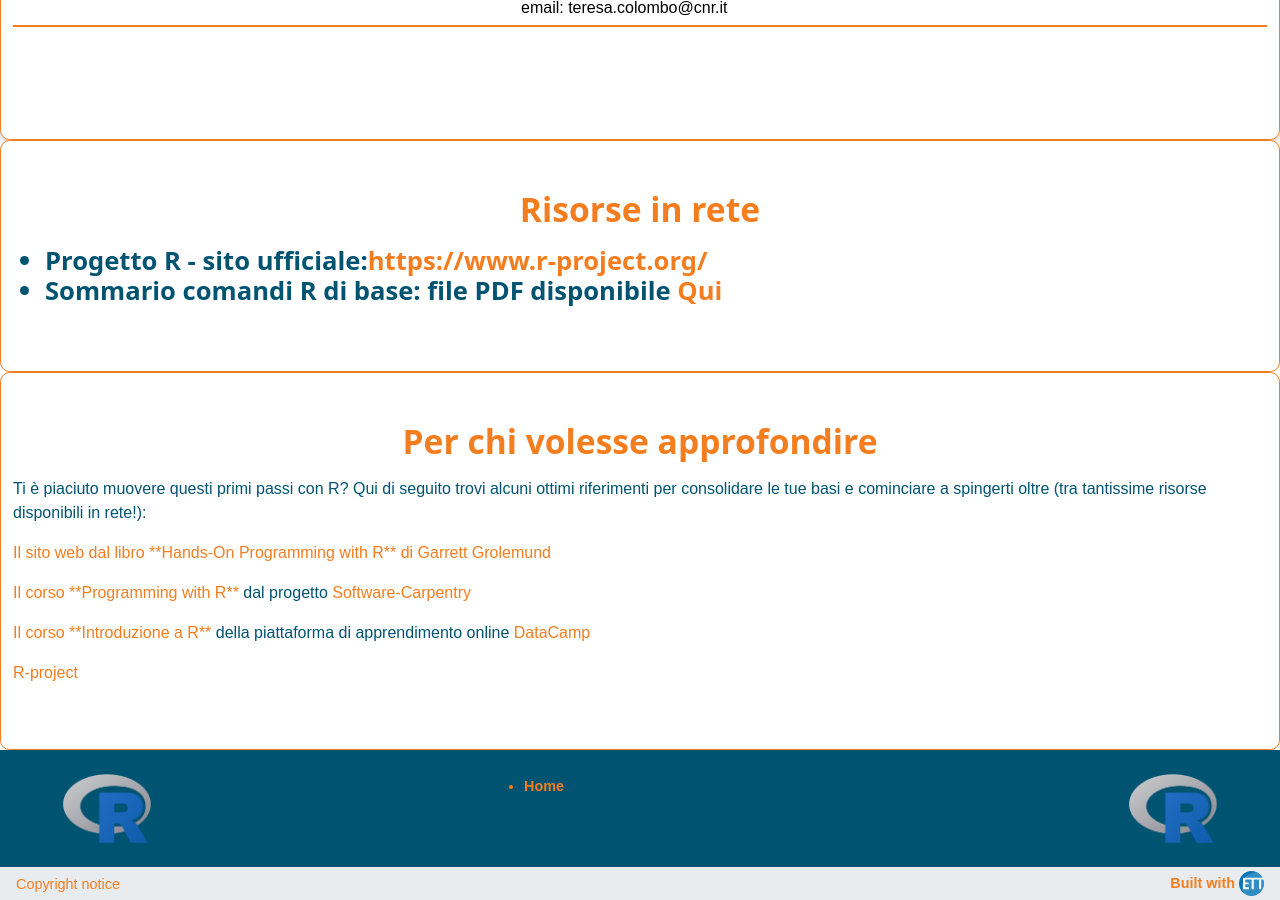
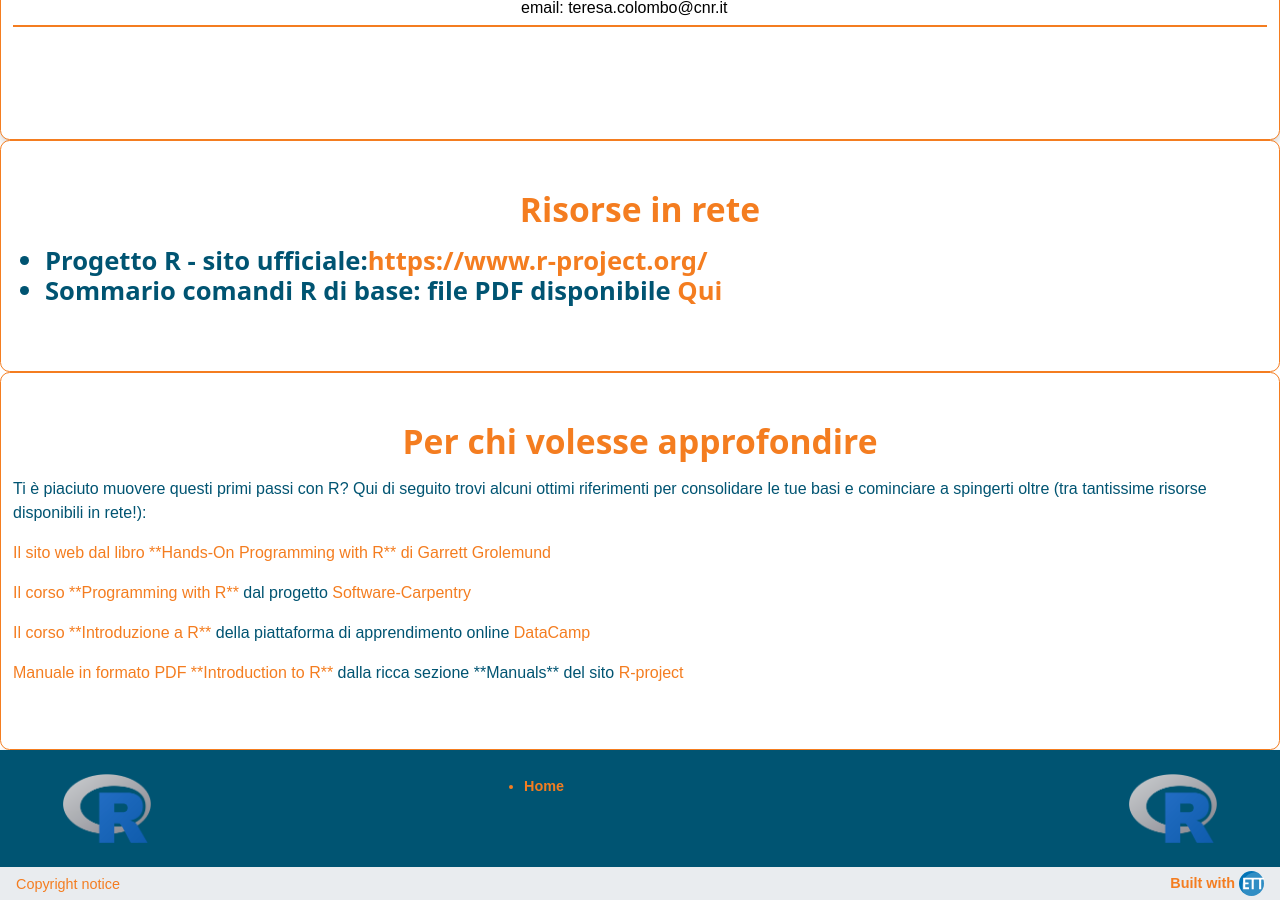
Before and after one commit to maghetta/Corso-R-livello-base__BBC, a Jekyll site: the page built from index.html, in a window 1280 px wide and 900 px high, scrolled down 1251 px. Built offline with Jekyll 4.4.1, drawn with Linux system fonts in a browser that asks for light colours; some of the changed lines change nothing that is shown.

Commit message:
Update index.html

```diff
--- a/index.html
+++ b/index.html
@@ -104,7 +104,7 @@ layout: none
                         <p></p><a href="https://rstudio-education.github.io/hopr/">Il sito web dal libro **Hands-On Programming with R** di Garrett Grolemund</a></p>
                         <p></p><a href="https://swcarpentry.github.io/r-novice-inflammation/">Il corso **Programming with R**</a> dal progetto <a href="https://software-carpentry.org/">Software-Carpentry</a></p>
                         <p></p><a href="https://www.datacamp.com/courses/introduzione-a-r">Il corso **Introduzione a R**</a> della piattaforma di apprendimento online <a href="https://www.datacamp.com/">DataCamp</a></p>
-                        <p></p><a href="https://cran.r-project.org/doc/manuals/r-release/R-intro.pdf>Manuale in formato PDF **Introduction to R**</a> dalla ricca sezione **Manuals** del sito <a href="https://cran.r-project.org/manuals.html">R-project</a></p>
+                        <p></p><a href="https://cran.r-project.org/doc/manuals/r-release/R-intro.pdf">Manuale in formato PDF **Introduction to R**</a> dalla ricca sezione **Manuals** del sito <a href="https://cran.r-project.org/manuals.html">R-project</a></p>
                     </div>
                 </div>
            </div>
```
